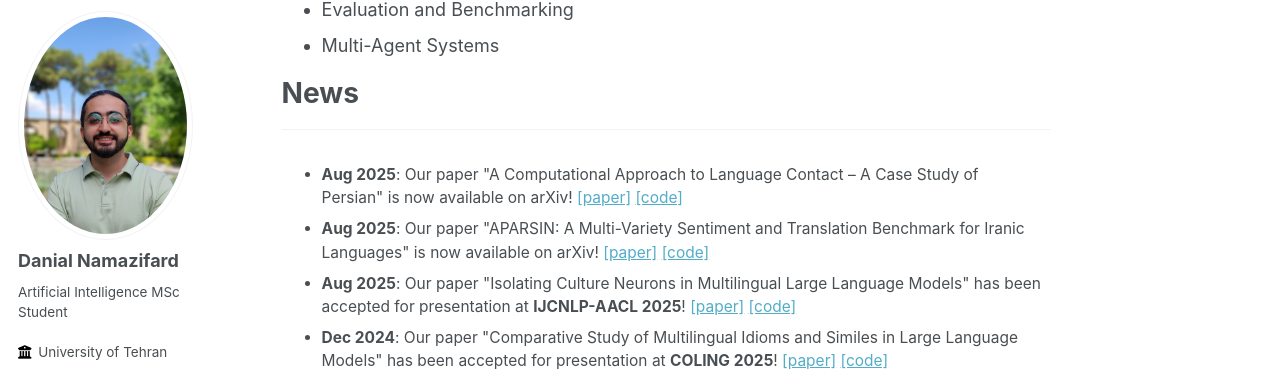
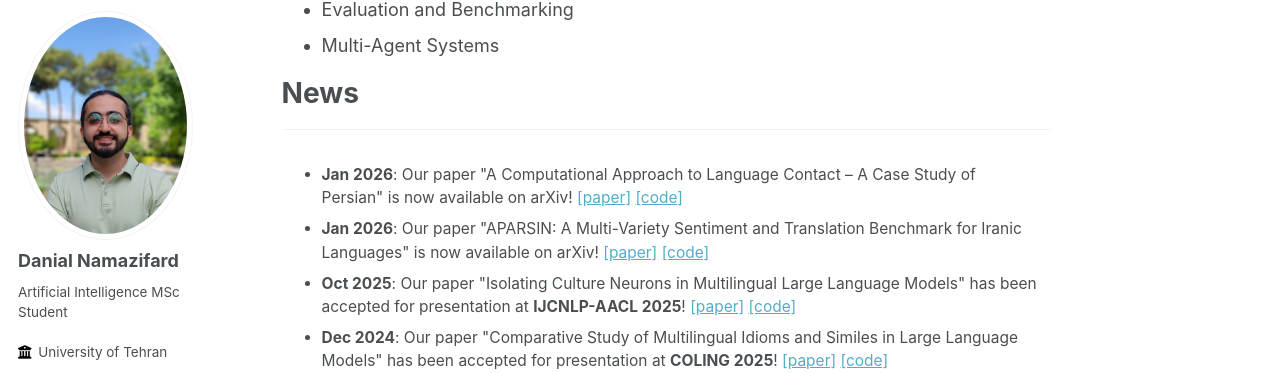
Before and after one commit to namazifard/namazifard.github.io, a Jekyll site: the page built from _pages/about.md, in a window 1280 px wide and 900 px high, scrolled down 492 px. Shown: the part 95-468 px from the top of the window. Built offline with Jekyll 4.4.1, drawn with Linux system fonts in a browser that asks for light colours; some web fonts are replaced.

Commit message:
Update about.md

```diff
--- a/_pages/about.md
+++ b/_pages/about.md
@@ -38,17 +38,17 @@ News
 <div style="overflow-y: auto; max-height: 300px; padding-right: 10px; font-size: 15.5px;">
 <ul>
 	<li>
-		<b>Aug 2025</b>: Our paper "A Computational Approach to Language Contact – A Case Study of Persian" is now available on arXiv!
+		<b>Jan 2026</b>: Our paper "A Computational Approach to Language Contact – A Case Study of Persian" is now available on arXiv!
 		<a href="https://arxiv.org/abs/2508.02241" target="_blank">[paper]</a>
 		<a href="https://github.com/namazifard/Culture_Neurons" target="_blank">[code]</a>
 	</li>
 	<li>
-		<b>Aug 2025</b>: Our paper "APARSIN: A Multi-Variety Sentiment and Translation Benchmark for Iranic Languages" is now available on arXiv!
+		<b>Jan 2026</b>: Our paper "APARSIN: A Multi-Variety Sentiment and Translation Benchmark for Iranic Languages" is now available on arXiv!
 		<a href="https://arxiv.org/abs/2508.02241" target="_blank">[paper]</a>
 		<a href="https://github.com/namazifard/Culture_Neurons" target="_blank">[code]</a>
 	</li>
 	<li>
-		<b>Aug 2025</b>: Our paper "Isolating Culture Neurons in Multilingual Large Language Models" has been accepted for presentation at <b>IJCNLP-AACL 2025</b>!
+		<b>Oct 2025</b>: Our paper "Isolating Culture Neurons in Multilingual Large Language Models" has been accepted for presentation at <b>IJCNLP-AACL 2025</b>!
 		<a href="https://aclanthology.org/2025.findings-ijcnlp.45/" target="_blank">[paper]</a>
 		<a href="https://github.com/namazifard/Culture_Neurons" target="_blank">[code]</a>
 	</li>
```
